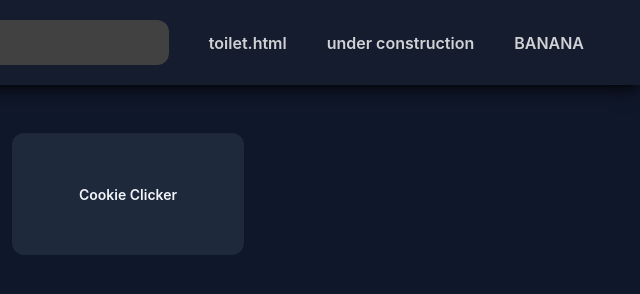
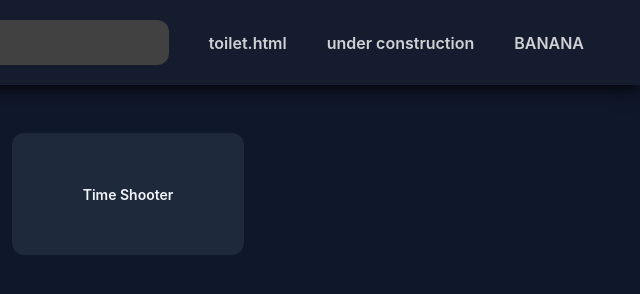
Before and after one commit to HAMISADOG345/BRUH.github.io, a plain HTML site: page main.html in a window 1280 px wide. Shown: the full height of the page, 640-1280 px from the left. Drawn offline with Linux system fonts and the light colour scheme.

Commit message:
Update main.html

```diff
--- a/main.html
+++ b/main.html
@@ -138,7 +138,7 @@
         let list = [
             { id: '', href: 'information.html', imgSrc: '', title: 'SEARCH NOT WORKING' },
             { id: 'Minecraft', href: 'minecraftLaunchPage.html', imgSrc: '', title: 'Minecraft' },
-            { id: 'cc', href: '', imgSrc: '', title: 'Cookie Clicker', onclick: 'cookie()' },
+            { id: 'cc', href: 'timeShooter.html', imgSrc: '', title: 'Time Shooter', onclick: '' },
 
         ];
         function display() {
@@ -172,4 +172,5 @@
 
     </script>
 </body>
+
 </html>
```
